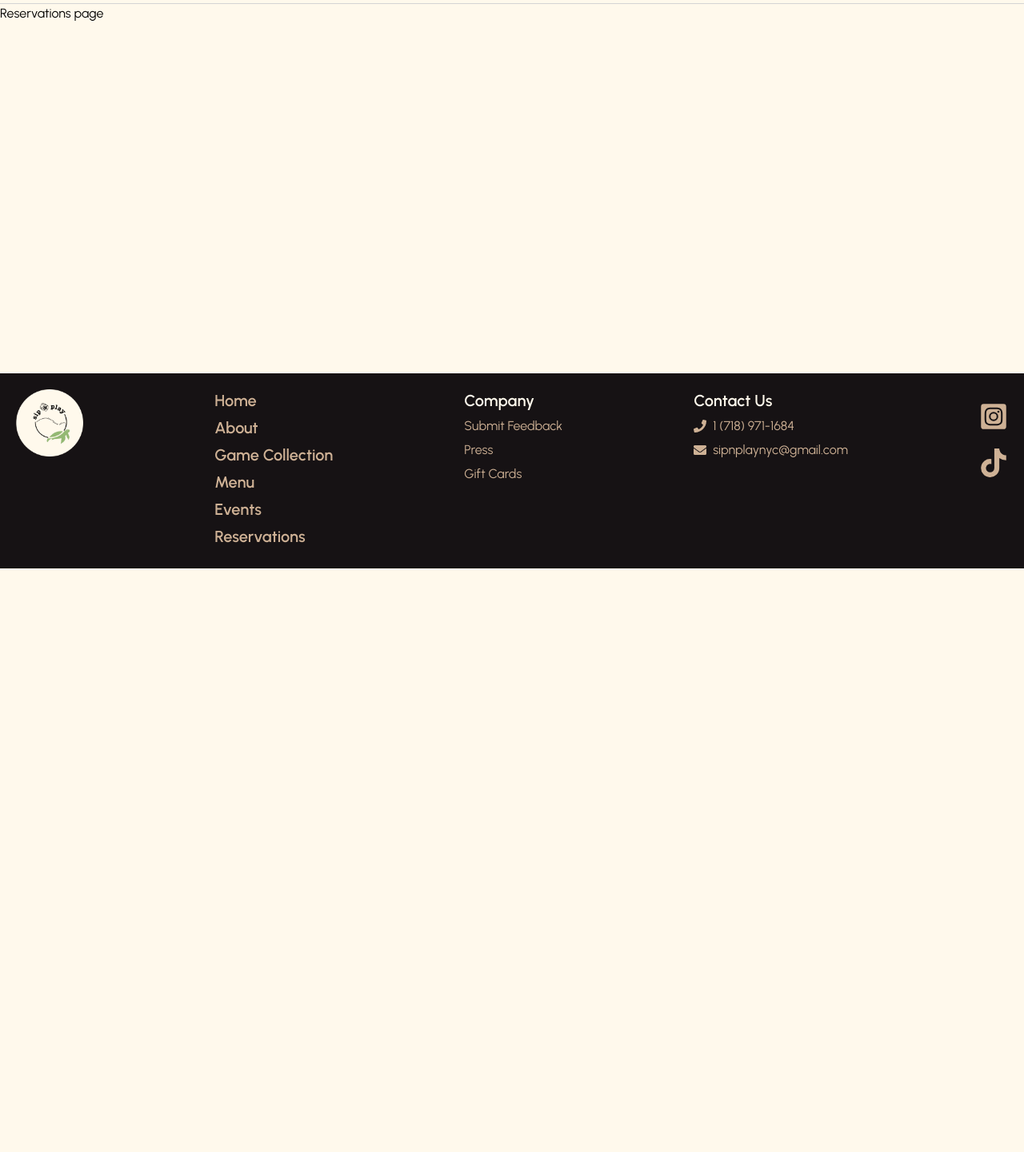
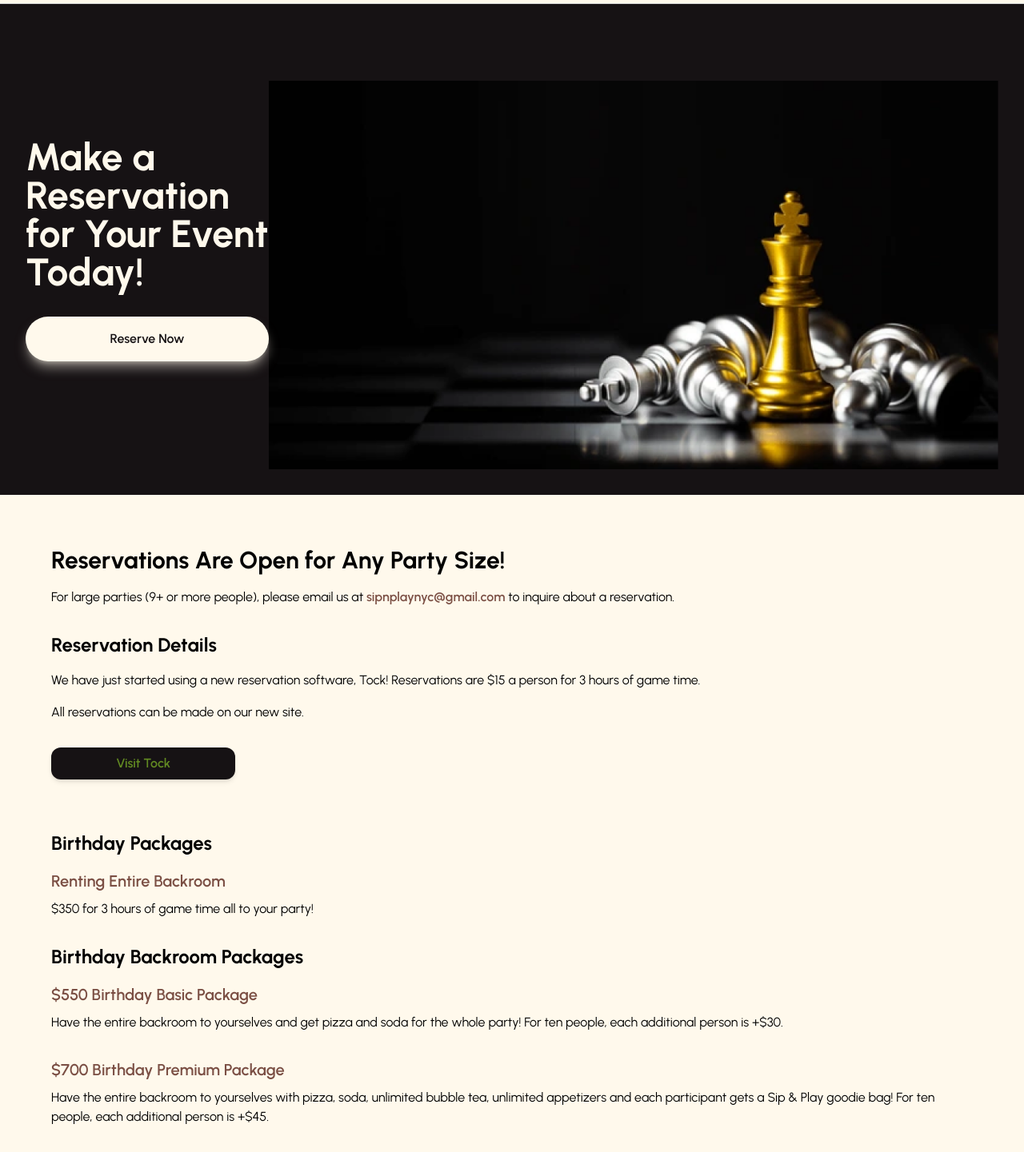
Before and after one commit to AlexShen101/codedex-hackathon, a Next.js app: page /reservations in a window 1280 px wide. Shown: the part 89-1530 px from the top of the page at 80% size. Before the commit the page ends 800 px from the top, so only its background shows below. Built offline with nearby package versions, Linux system fonts and the light colour scheme.

Commit message:
finished reservation page styling

```diff
--- /dev/null
+++ b/app/reservations/components/heroSection.tsx
@@ -0,0 +1,17 @@
+export default function HeroSection() {
+  return (
+    <div className="hero-section bg-black text-white flex justify-center items-center w-full">
+      <div className="desktop-container w-full hero-section text-white p-8 flex justify-between items-center">
+        <div className="flex flex-col space-y-8">
+          <h1 className="text-5xl font-bold">Make a Reservation for Your Event Today!</h1>
+          <button className="mt-8 px-8 py-4 bg-white text-black font-semibold rounded-full shadow-white/50 shadow-lg transition transform hover:scale-105">Reserve Now</button>
+        </div>
+        <img
+          src="/chess.png"
+          alt="chess pieces"
+          className="mt-16 w-3/4"
+        />
+      </div>
+    </div>
+  );
+}
--- a/app/reservations/page.tsx
+++ b/app/reservations/page.tsx
@@ -1,5 +1,40 @@
+import HeroSection from "./components/heroSection";
+import Link from 'next/link';
+
 export default function Reservations() {
   return (
-    <h1>Reservations page</h1>
+    <>
+      <HeroSection />
+      <div className="destkop-container mx-auto p-16">
+        <h1 className="text-3xl font-bold mb-4">Reservations Are Open for Any Party Size!</h1>
+        <p className="mb-8">For large parties (9+ or more people), please email us at <a href="mailto:sipnplaynyc@gmail.com" className="email-link font-semibold text-light-brown transition transform">sipnplaynyc@gmail.com</a> to inquire about a reservation.</p>
+
+        <h2 className="text-2xl font-bold mb-4">Reservation Details</h2>
+        <p className="mb-4">We have just started using a new reservation software, Tock! Reservations are $15 a person for 3 hours of game time.</p>
+        <p className="mb-8">All reservations can be made on our new site.</p>
+
+        <Link href="https://www.exploretock.com/sipnplay/" className="block text-center w-1/5 bg-black text-green p-2 rounded-xl font-semibold shadow-md cursor-pointer transition transform hover:scale-105 hover:bg-gray-800 hover:text-pink mb-16">Visit Tock</Link>
+
+        <h1 className="title mb-4 font-bold text-2xl">Birthday Packages</h1>
+        <h2 className="subtitle mb-2 text-light-brown text-[1.25rem]  font-semibold">Renting Entire Backroom</h2>
+        <p className="package-description mb-8">$350 for 3 hours of game time all to your party!</p>
+
+        <h1 className="title mb-4 font-bold text-2xl">Birthday Backroom Packages</h1>
+
+        <h2 className="package-price mb-2 text-light-brown text-[1.25rem] font-semibold">$550 Birthday Basic Package</h2>
+        <p className="package-description mb-8">
+          Have the entire backroom to yourselves and get pizza and soda for the whole party! For ten people, each additional person is +$30.
+        </p>
+
+        <h2 className="package-price mb-2 text-light-brown text-[1.25rem] font-semibold">$700 Birthday Premium Package</h2>
+        <p className="package-description mb-8">
+          Have the entire backroom to yourselves with pizza, soda, unlimited bubble tea, unlimited appetizers and each participant gets a Sip & Play goodie bag! For ten people, each additional person is +$45.
+        </p>
+
+        <p className="footer">
+          For any other large party inquiries, request for a reservation through Tock!
+        </p>
+      </div>
+    </>
   );
 }
```
Also changed, not shown: public/chess.png (added).
